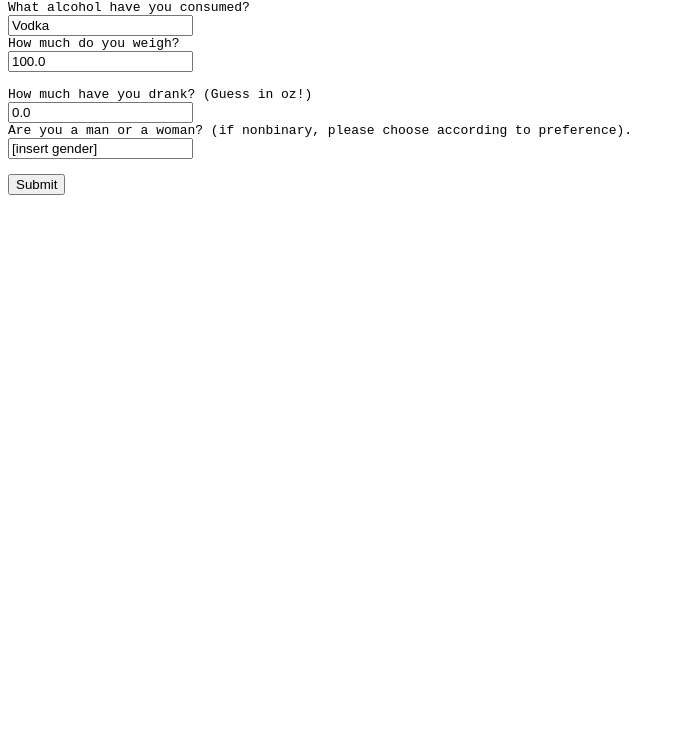
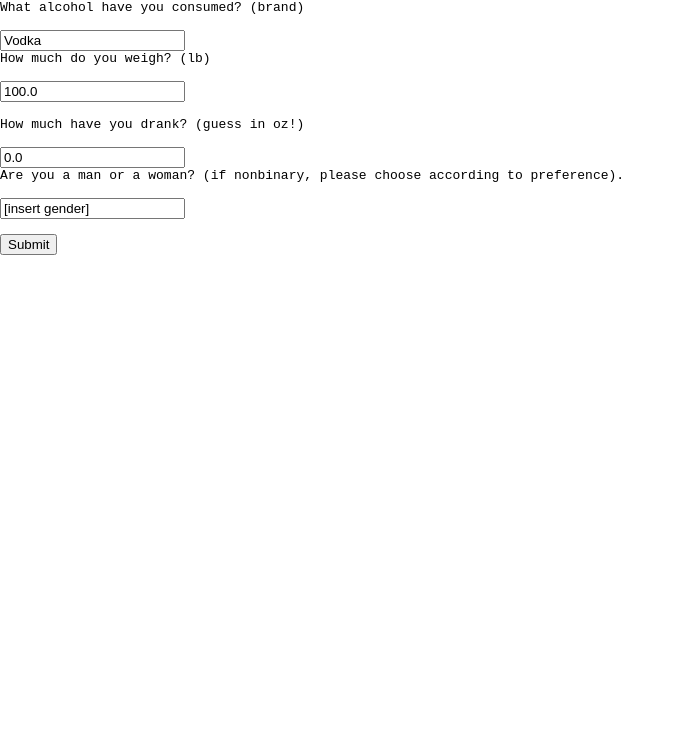
Before and after one commit to poojha-p/BAC-Calculator, a website: page index.html in a window 1280 px wide. Shown: the part 54-800 px from the top of the page, without its empty margins (0-692 px from the left). Drawn offline with Linux system fonts and the light colour scheme; files whose address does not match are found by name.

Commit message:
attempted to edit display ://

```diff
--- a/app.css
+++ b/app.css
@@ -1,11 +1,20 @@
 body {
     font-family: monospace;
+    margin: auto;
+    vertical-align: middle;
+    display: table-cell;
+}
+
+label {
+    margin: auto;
+    vertical-align: middle;
+    display: table-cell;
 }
 
 ul {
     font-family: helvetica;
 }
 
-.list {
-    font-family:Arial, Helvetica, sans-serif;
+list {
+    font-family: Arial, Helvetica, sans-serif;
 }
--- a/index.html
+++ b/index.html
@@ -12,11 +12,11 @@
 <body>
     <h2>BAC Calculator</h2>
     <form action="app.js">
-        <label for="drink">What alcohol have you consumed?</label><br>
+        <label for="drink">What alcohol have you consumed? (brand) </label><br>
         <input type="text" id="alc_brand" name="fname" value="Vodka"><br>
-        <label for="weight">How much do you weigh?</label><br>
+        <label for="weight">How much do you weigh? (lb) </label><br>
         <input type="text" id="weight" name="lname" value="100.0"><br><br>
-        <label for="how_much">How much have you drank? (Guess in oz!)</label><br>
+        <label for="how_much">How much have you drank? (guess in oz!)</label><br>
         <input type="text" id="how_much_drunk_oz" name="fname" value="0.0"><br>
         <label for="gender">Are you a man or a woman? (if nonbinary, please choose according to preference).</label><br>
         <input type="text" id="gender" name="lname" value="[insert gender]"><br><br>
```
